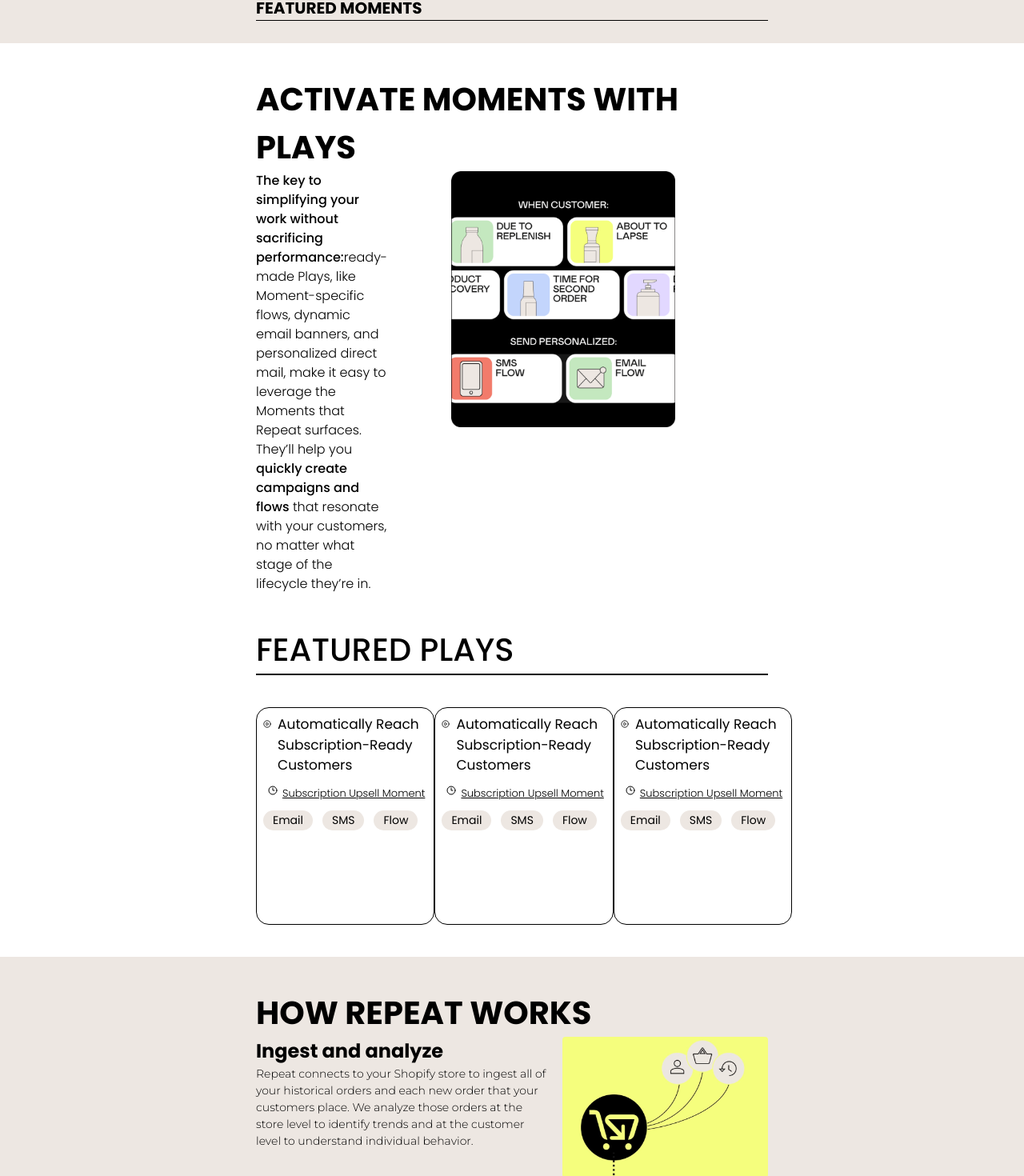
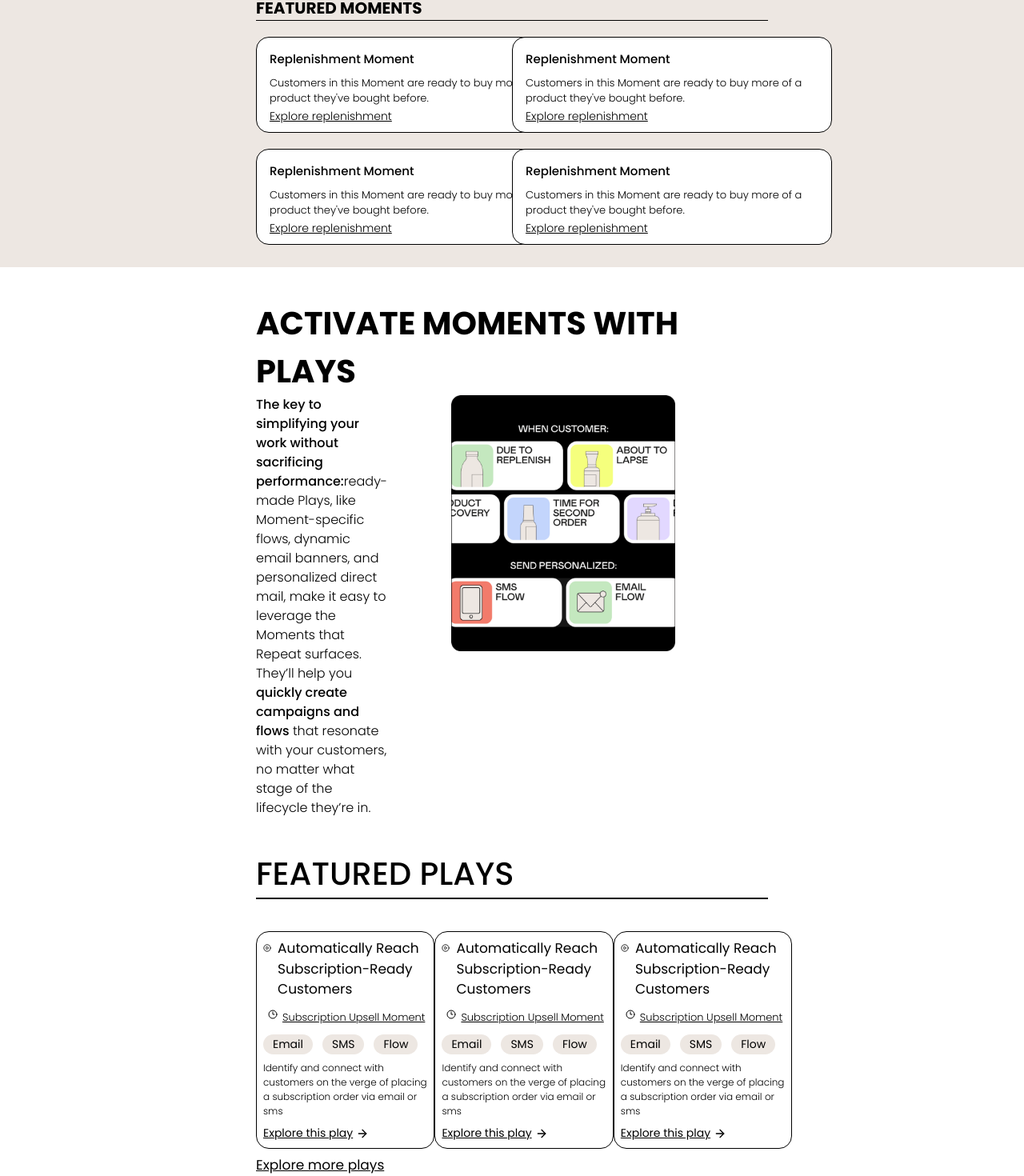
Before and after one commit to JEWOOLAFAVOUR/Get-Repeat, a React (Vite) app: page / in a window 1280 px wide. Shown: the part 1759-3229 px from the top of the page at 80% size. Built offline with nearby package versions, Linux system fonts and the light colour scheme.

Commit message:
feat: add moment data display with improved layout and interaction

```diff
--- a/src/components/Activate.tsx
+++ b/src/components/Activate.tsx
@@ -1,6 +1,6 @@
 import React from "react";
 import activate_1 from "../assets/images/activate_1.png";
-import { CirclePlay, Clock3 } from "lucide-react";
+import { ArrowRight, CirclePlay, Clock3 } from "lucide-react";
 
 const Activate: React.FC = () => {
   const featuredData = [
@@ -58,7 +58,10 @@
         <div className="flex justify-between mt-10">
           {featuredData.map((data) => {
             return (
-              <div key={data.id} className="h-68 w-68 border rounded-2xl p-2">
+              <div
+                key={data.id}
+                className="h-68 w-68 border rounded-2xl p-2 cursor-pointer"
+              >
                 <div className="flex">
                   <CirclePlay className="h-6" />
                   <p className="text-[17px] ml-2">{data.title}</p>
@@ -81,10 +84,22 @@
                     );
                   })}
                 </div>
+                <p className="text-[12px] font-light text-black mt-2">
+                  {data.description}
+                </p>
+                <div className="flex mt-2 items-center">
+                  <p className="text-[14px] underline text-black">
+                    Explore this play
+                  </p>
+                  <ArrowRight className="h-4" />
+                </div>
               </div>
             );
           })}
         </div>
+        <p className="text-[17px] underline text-black mt-2 block">
+          Explore more plays
+        </p>
       </div>
     </div>
   );
--- a/src/components/Moment.tsx
+++ b/src/components/Moment.tsx
@@ -2,6 +2,33 @@
 import moment from "../assets/images/moment.png";
 
 const Moment: React.FC = () => {
+  const momentData = [
+    {
+      id: 1,
+      title: "Replenishment Moment",
+      desc: "Customers in this Moment are ready to buy more of a product they've bought before.",
+      type: "Explore replenishment",
+    },
+    {
+      id: 2,
+      title: "Replenishment Moment",
+      desc: "Customers in this Moment are ready to buy more of a product they've bought before.",
+      type: "Explore replenishment",
+    },
+    {
+      id: 3,
+      title: "Replenishment Moment",
+      desc: "Customers in this Moment are ready to buy more of a product they've bought before.",
+      type: "Explore replenishment",
+    },
+    {
+      id: 4,
+      title: "Replenishment Moment",
+      desc: "Customers in this Moment are ready to buy more of a product they've bought before.",
+      type: "Explore replenishment",
+    },
+  ];
+
   return (
     <div className="bg-pale py-7 px-80">
       <p className="text-[35px] font-bold text-black uppercase">
@@ -28,6 +55,26 @@
       {/* featured moment */}
       <p className="text-[20px] font-bold uppercase">Featured Moments</p>
       <div className="h-px bg-black" />
+      <div className="grid grid-cols-2 justify-between">
+        {momentData.map((data) => {
+          return (
+            <div
+              key={data.id}
+              className="p-4 bg-white h-30 rounded-2xl w-100 border mt-5 cursor-pointer"
+            >
+              <p className="text-[15px] text-black font-medium">{data.title}</p>
+              <p className="text-[13px] text-black font-light block mt-2">
+                {data.desc}
+              </p>
+              <div>
+                <p className="text-[14px] font-light text-black underline mt-0.5">
+                  {data.type}
+                </p>
+              </div>
+            </div>
+          );
+        })}
+      </div>
     </div>
   );
 };
```
